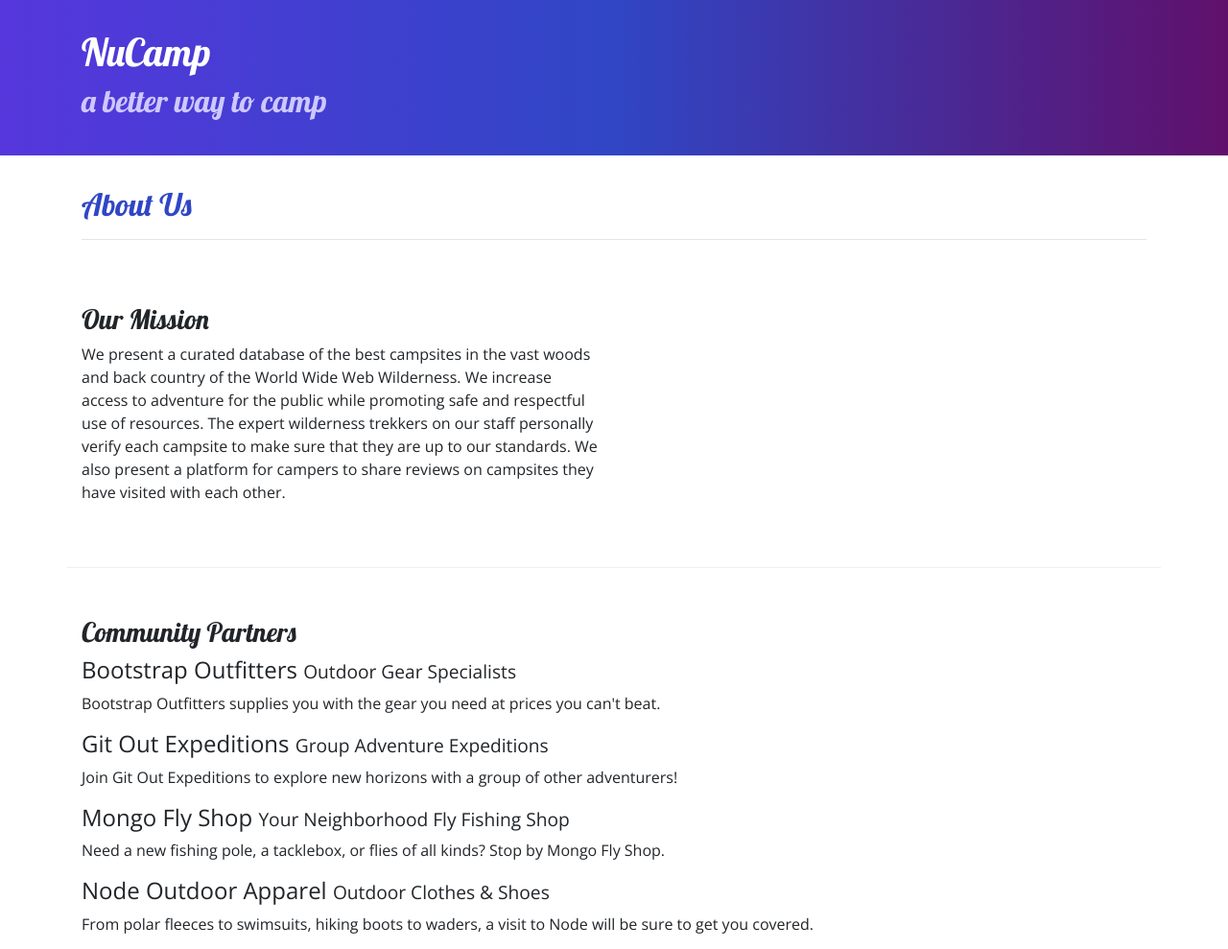
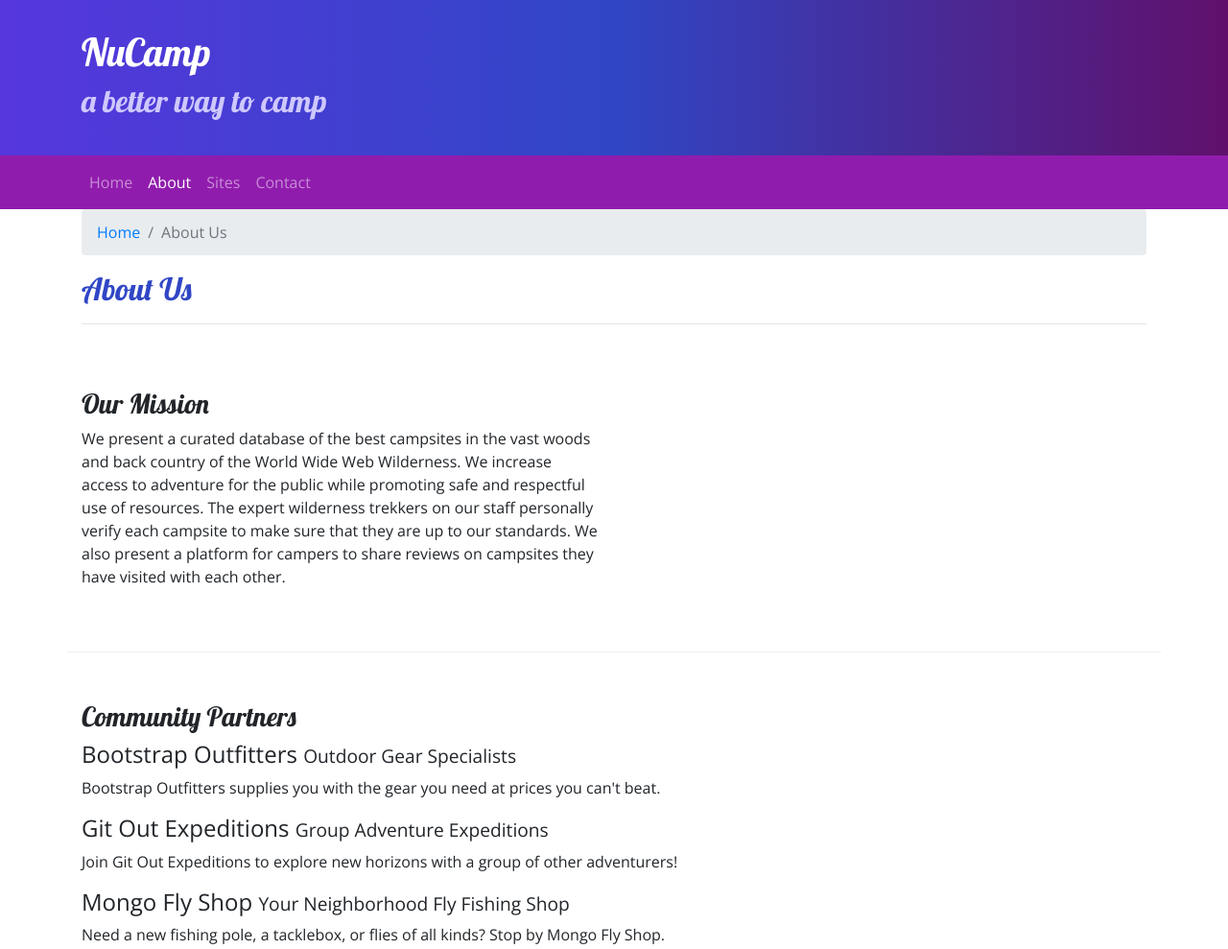
Before and after one commit to RSnodgrass92/BootstrapTest, a website: page aboutus.html in a window 1280 px wide. Shown: the top 989 px of the page at 96% size. Drawn offline with nearby package versions, Linux system fonts and the light colour scheme.

Commit message:
Nav Bar Added

```diff
--- a/aboutus.html
+++ b/aboutus.html
@@ -24,9 +24,34 @@
         </div>
     </header>
 
+<!-- Navbar -->
+    <nav class="navbar navbar-expand-sm navbar-dark sticky-top">
+        <div class="container">
+            <button class="navbar-toggler ml-auto" type="button" data-toggle="collapse" data-target="#nucampNavbar">
+                <span class="navbar-toggler-icon"></span>
+            </button>
+            <div class="collapse navbar-collapse" id="nucampNavbar">
+                <ul class="navbar-nav">
+                    <li class="nav-item"><a class="nav-link" href="index.html">Home</a></li>
+                    <li class="nav-item active" ><a class="nav-link" href="#">About</a></li>
+                    <li class="nav-item"><a class="nav-link" href="#">Sites</a></li>
+                    <li class="nav-item"><a class="nav-link" href="#">Contact</a></li>
+                </ul>
+            </div>
+        </div>
+    </nav>
+
     <div class="container">
         <div class="row">
             <div class="col">
+                <ol class="breadcrumb">
+                    <li class="breadcrumb-item">
+                        <a href="index.html">Home</a>
+                    </li>
+                    <li class="breadcrumb-item active">
+                        About Us
+                    </li>
+                </ol>
                <h2>About Us</h2>
                <hr/>
             </div>
--- a/css/styles.css
+++ b/css/styles.css
@@ -21,6 +21,7 @@ footer {
 }
 
 .jumbotron {
+    margin:0;
     padding: 30px;
     background-image: linear-gradient(to right, #5637DD, #3046C5, #60106B);
     color: white;
@@ -31,3 +32,7 @@ footer {
     border-bottom: 1px ridge;
     min-height: 200px;
 }
+
+.navbar{
+    background-color: #901CAD;
+}
```
Also changed, not shown: index.html (+20 -2 lines).
